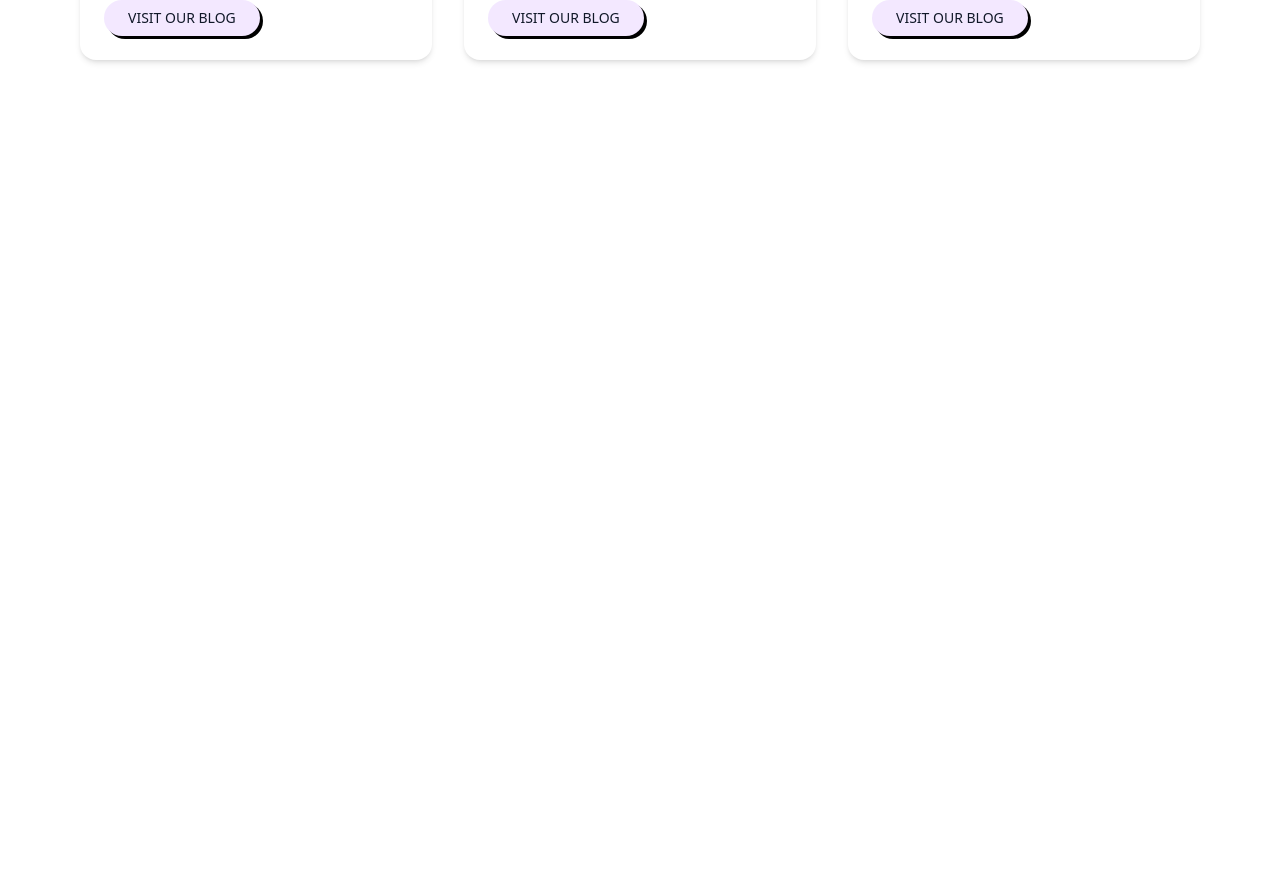
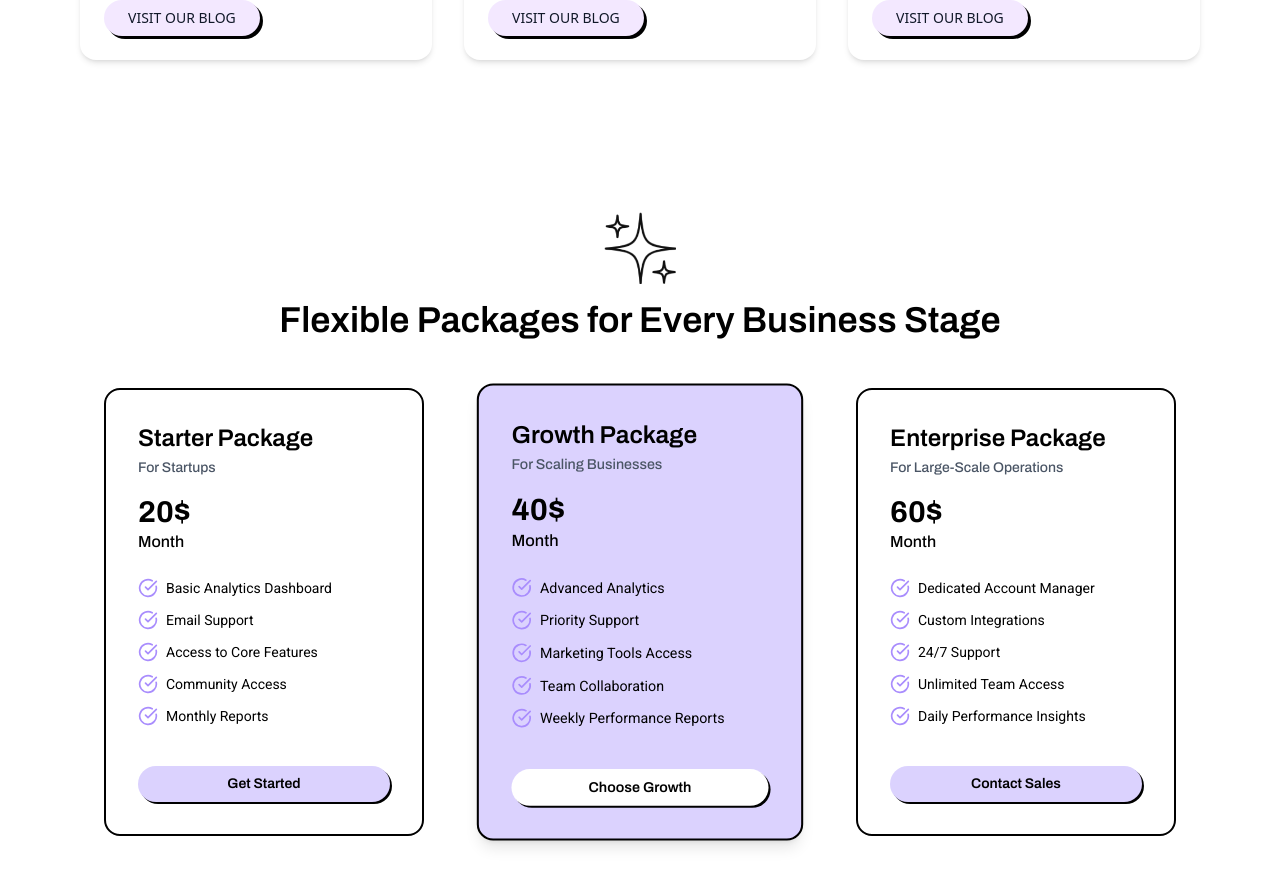
Before and after one commit to Suryansh9331/Official_OzMP_web, a React (Vite) app: page / in a window 1280 px wide. Shown: the part 7822-8708 px from the top of the page. Before the commit the page ends 7962 px from the top, so only its background shows below. Built offline with nearby package versions, Linux system fonts and the light colour scheme; a web font is replaced by a local one.

Commit message:
Blog Section  done with routing setup

```diff
--- a/src/Pages/Home/Home.jsx
+++ b/src/Pages/Home/Home.jsx
@@ -13,6 +13,7 @@ import WhyChoose from "./WhyChoose";
 import AnimatedHeadingSection from "./Headline";
 import OurApproach from "./OurApproach";
 import InsightSection from "./Blogs";
+import PricingSection from "./Pricing";
 
 
 
@@ -38,6 +39,7 @@ const Home = () => {
       <AnimatedHeadingSection />
       <OurApproach/>
       <InsightSection/>
+      <PricingSection/>
     </div>
   );
 };
--- /dev/null
+++ b/src/Pages/Home/Pricing.jsx
@@ -0,0 +1,122 @@
+import React from "react";
+import { CheckCircle } from "lucide-react";
+import { Link } from "react-router-dom";
+
+const cardData = [
+  {
+    title: "Starter Package",
+    subtitle: "For Startups",
+    price: "20$",
+    features: [
+      "Basic Analytics Dashboard",
+      "Email Support",
+      "Access to Core Features",
+      "Community Access",
+      "Monthly Reports",
+    ],
+    isHighlight: false,
+    hideOnTablet: false,
+    button: {
+      text: "Get Started",
+      bgColor: "bg-[#DBD2FE]",
+      hoverColor: "hover:bg-[#c3ebd8]",
+      textColor: "text-black",
+      link: "/pricing/starter",
+    },
+  },
+  {
+    title: "Growth Package",
+    subtitle: "For Scaling Businesses",
+    price: "40$",
+    features: [
+      "Advanced Analytics",
+      "Priority Support",
+      "Marketing Tools Access",
+      "Team Collaboration",
+      "Weekly Performance Reports",
+    ],
+    isHighlight: true,
+    hideOnTablet: false,
+    button: {
+      text: "Choose Growth",
+      bgColor: "bg-white",
+      hoverColor: "hover:bg-[#c3ebd8]",
+      textColor: "text-black",
+      link: "/pricing/growth",
+    },
+  },
+  {
+    title: "Enterprise Package",
+    subtitle: "For Large-Scale Operations",
+    price: "60$",
+    features: [
+      "Dedicated Account Manager",
+      "Custom Integrations",
+      "24/7 Support",
+      "Unlimited Team Access",
+      "Daily Performance Insights",
+    ],
+    isHighlight: false,
+    hideOnTablet: true,
+    button: {
+      text: "Contact Sales",
+      bgColor: "bg-[#DBD2FE]",
+      hoverColor: "hover:bg-[#c3ebd8]",
+      textColor: "text-black",
+      link: "/pricing/enterprise",
+    },
+  },
+];
+
+const PricingSection = () => {
+  return (
+    <section className="w-full lg:py-18 md:py-16 py-2 md:px-4 px-2 lg:px-20 font-[Archivo] text-center">
+      <img
+        src="/images/Star.png"
+        alt="Star Icon"
+        className="mx-auto w-18 h-18 mb-4"
+      />
+      <h2 className="text-3xl md:text-4xl font-semibold mb-12">
+        Flexible Packages for Every Business Stage
+      </h2>
+
+      <div className="grid lg:gap-14  gap-10 sm:grid-cols-1 md:grid-cols-2 lg:grid-cols-3  px-6 ">
+        {cardData.map((card, index) => (
+          <div
+            key={index}
+            className={`rounded-2xl border-2 border-black  p-8 flex flex-col justify-between text-left ${
+              card.isHighlight
+                ? "bg-[#DBD2FE] shadow-lg scale-[1.02]"
+                : "bg-white"
+            } ${card.hideOnTablet ? "flex md:hidden lg:flex" : ""}`}
+          >
+            <div className="mb-6">
+              <h3 className="text-2xl font-semibold mb-1">{card.title}</h3>
+              <p className="text-sm text-gray-600 mb-4">{card.subtitle}</p>
+              <h4 className="text-3xl font-bold mb-0">{card.price}</h4>
+              <p className="text-base mb-6">Month</p>
+
+              <ul className="text-left flex flex-col gap-3 font-[Roboto]">
+                {card.features.map((feature, i) => (
+                  <li key={i} className="flex items-center text-sm">
+                    <CheckCircle className="w-5 h-5 text-[#A98DFD] mr-2" />
+                    {feature}
+                  </li>
+                ))}
+              </ul>
+            </div>
+
+            <Link
+              href={card.button.link}
+              className={`${card.button.bgColor} ${card.button.hoverColor} ${card.button.textColor} text-sm font-semibold py-2 px-4 shadow-[2px_2px_0px_#000] rounded-full mt-4 inline-block text-center transition-all`}
+            >
+              {card.button.text}
+            </Link>
+          </div>
+        ))}
+      </div>
+    </section>
+  );
+};
+
+export default PricingSection;
```
Also changed, not shown: public/images/Star.png (added).
